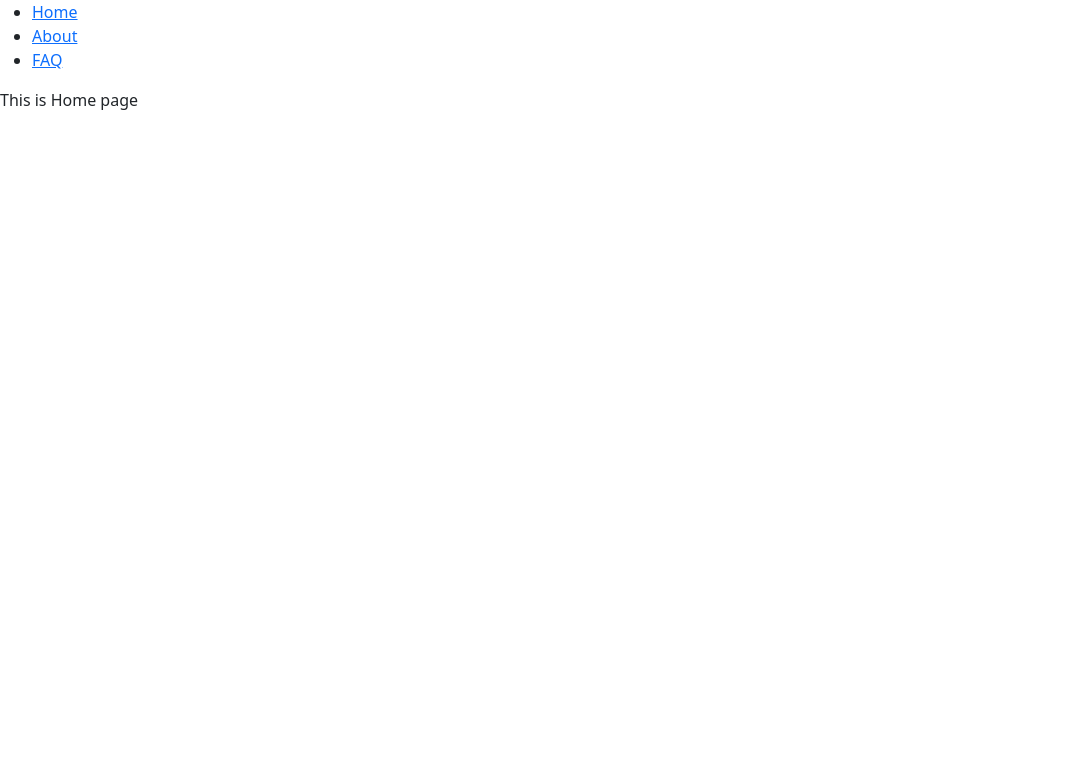
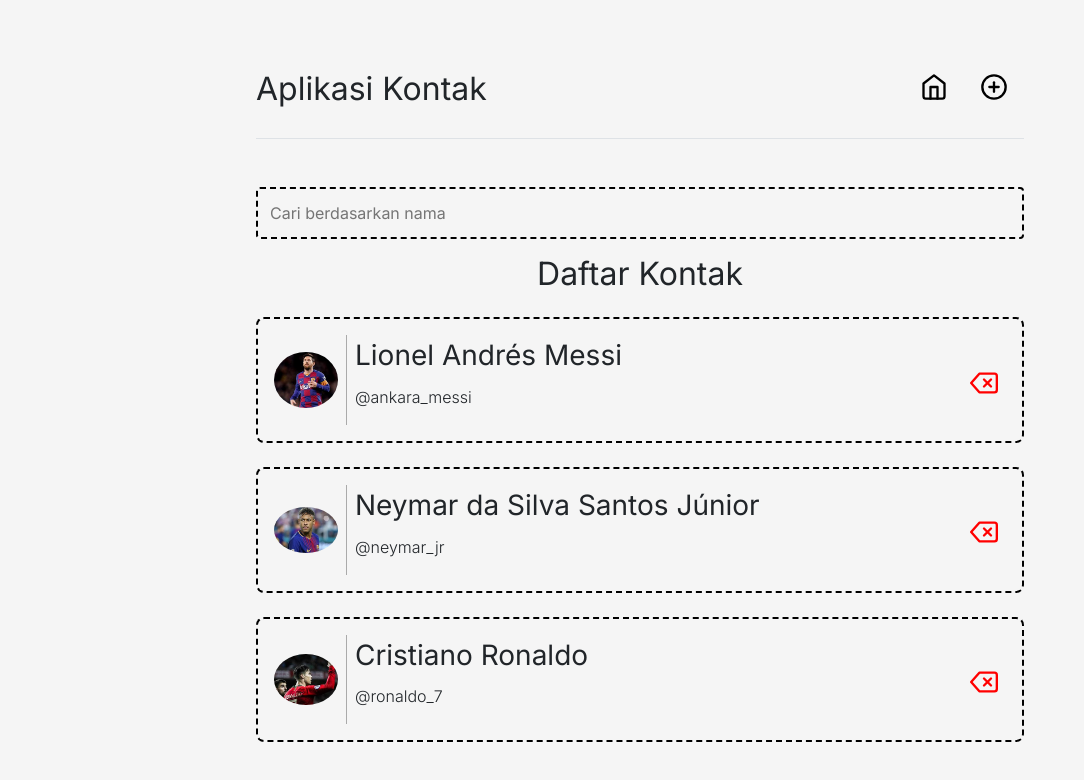
Before and after one commit to ardisyahputra12/catalog-web, a React (Create React App) app: page / in a window 1280 px wide. Shown: the top 780 px of the page, without its empty margins (0-1084 px from the left). Built offline with nearby package versions, Linux system fonts and the light colour scheme.

Commit message:
Update contact-app, add search feature and add contact page

```diff
--- a/src/apps/contact-app/ContactApp.js
+++ b/src/apps/contact-app/ContactApp.js
@@ -1,8 +1,9 @@
 import React from "react";
-import ContactList from "./components/ContactList";
-import { getData } from "./utils/data";
+import { Routes, Route } from "react-router-dom";
+import Navigation from "./components/Navigation";
+import HomePage from "./pages/HomePage";
+import AddPage from "./pages/AddPage";
 import "./styles/style.css";
-import ContactInput from "./components/ContactInput";
 
 // first version
 // function ContactApp() {
@@ -16,44 +17,21 @@ import ContactInput from "./components/ContactInput";
 //     )
 // }
 
-class ContactApp extends React.Component {
-    constructor() {
-        super();
-        this.state = { contacts: getData() };
-    }
-
-    onDeleteHandler = (id) => {
-        const contacts = this.state.contacts.filter(contact => contact.id !== id);
-        this.setState({ contacts });
-    }
-
-    onAddContactHandler = ({ name, tag }) => {
-        this.setState(prevState => {
-            return {
-                contacts: [
-                    ...prevState.contacts,
-                    {
-                        id: +new Date(),
-                        name,
-                        tag,
-                        imageUrl: '/images/default.jpg',
-                    }
-                ]
-            }
-        })
-    }
-
-    render() {
-        return (
-            <div className="contact-app">
-                <h1 className="text border-bottom pb-3 text-center">Aplikasi Kontak</h1>
-                <h2 className="text-center">Tambah Kontak</h2>
-                <ContactInput addContact={this.onAddContactHandler} />
-                <h2 className="text-center border-top pt-5 mt-2">Daftar Kontak</h2>
-                <ContactList contacts={this.state.contacts} onDelete={this.onDeleteHandler} />
-            </div>
-        )
-    }
+function ContactApp() {
+    return (
+        <div className="contact-app">
+            <header className="contact-app__header border-bottom pb-0 mb-5">
+                <h1>Aplikasi Kontak</h1>
+                <Navigation />
+            </header>
+            <main>
+                <Routes>
+                    <Route path="/" element={<HomePage />} />
+                    <Route path="/add" element={<AddPage />} />
+                </Routes>
+            </main>
+        </div>
+    )
 }
 
 export default ContactApp;
--- a/src/apps/contact-app/components/DeleteButton.js
+++ b/src/apps/contact-app/components/DeleteButton.js
@@ -1,8 +1,13 @@
 import React from "react";
 import PropTypes from 'prop-types';
+import { FiDelete } from 'react-icons/fi';
 
 function DeleteButton({ id, onDelete }) {
-    return <button className="contact-item__delete" onClick={() => { onDelete(id) }}>X</button>
+    return (
+        <button className="contact-item__delete" onClick={() => { onDelete(id) }}>
+            <FiDelete />
+        </button>
+    )
 }
 
 DeleteButton.propTypes = {
--- /dev/null
+++ b/src/apps/contact-app/components/Navigation.js
@@ -0,0 +1,20 @@
+import React from "react";
+import { Link } from "react-router-dom";
+import { FiHome, FiPlusCircle } from "react-icons/fi";
+
+function Navigation() {
+    return (
+        <nav className="navigation">
+            <ul>
+                <li>
+                    <Link to="/"><FiHome /></Link>
+                </li>
+                <li>
+                    <Link to="/add"><FiPlusCircle /></Link>
+                </li>
+            </ul>
+        </nav>
+    )
+}
+
+export default Navigation;
--- /dev/null
+++ b/src/apps/contact-app/components/SearchBar.js
@@ -0,0 +1,21 @@
+import React from "react";
+import PropTypes from "prop-types";
+
+function SearchBar({ keyword, keywordChange }) {
+    return (
+        <input
+            className="search-bar"
+            type="text"
+            placeholder="Cari berdasarkan nama"
+            value={keyword}
+            onChange={(event) => keywordChange(event.target.value)}
+        />
+    )
+}
+
+SearchBar.propTypes = {
+    keyword: PropTypes.string.isRequired,
+    keywordChange: PropTypes.func.isRequired
+}
+
+export default SearchBar;
--- /dev/null
+++ b/src/apps/contact-app/pages/AddPage.js
@@ -0,0 +1,22 @@
+import React from "react";
+import ContactInput from "../components/ContactInput";
+import { addContact } from "../utils/data";
+import { useNavigate } from "react-router-dom";
+
+function AddPage() {
+    const navigate = useNavigate();
+
+    function onAddContactHandler(contact) {
+        addContact(contact);
+        navigate("/");
+    }
+
+    return (
+        <section>
+            <h2 className="text-center mb-4">Tambah Kontak</h2>
+            <ContactInput addContact={onAddContactHandler} />
+        </section>
+    )
+}
+
+export default AddPage;
--- /dev/null
+++ b/src/apps/contact-app/pages/HomePage.js
@@ -0,0 +1,57 @@
+import React from "react";
+import { useSearchParams } from "react-router-dom";
+import ContactList from "../components/ContactList";
+import SearchBar from "../components/SearchBar";
+import { getContacts, deleteContact } from "../utils/data";
+
+function HomePageWrapper() {
+    const [searchParams, setSearchParams] = useSearchParams();
+    const keyword = searchParams.get("keyword");
+
+    function changeSearchParams(keyword) {
+        setSearchParams({ keyword });
+    }
+
+    return <HomePage defaultKeyword={keyword} keywordChange={changeSearchParams} />
+}
+
+class HomePage extends React.Component {
+    constructor(props) {
+        super(props);
+        this.state = {
+            contacts: getContacts(),
+            keyword: props.defaultKeyword || '',
+        };
+    }
+
+    onDeleteHandler = (id) => {
+        deleteContact(id);
+        this.setState({ contacts: getContacts() });
+    }
+
+    onKeywordChangeHandler = (keyword) => {
+        this.setState(() => {
+            return { keyword }
+        });
+
+        this.props.keywordChange(keyword);
+    }
+
+    render() {
+        const contacts = this.state.contacts.filter((contact) => {
+            return contact.name.toLowerCase().includes(
+                this.state.keyword.toLowerCase()
+            )
+        })
+
+        return (
+            <section>
+                <SearchBar keyword={this.state.keyword} keywordChange={this.onKeywordChangeHandler} />
+                <h2 className="text-center">Daftar Kontak</h2>
+                <ContactList contacts={contacts} onDelete={this.onDeleteHandler} />
+            </section>
+        )
+    }
+}
+
+export default HomePageWrapper;
--- a/src/apps/contact-app/styles/style.css
+++ b/src/apps/contact-app/styles/style.css
@@ -5,7 +5,7 @@
 }
 
 body {
-    font-family: 'Inter', sans-serif;
+    font-family: "Inter", sans-serif;
     background-color: whitesmoke;
 }
 
@@ -17,27 +17,41 @@ img {
     max-width: 800px;
     margin: 0 auto;
     padding: 16px;
-
 }
 
-.contact-app h1 {
+.contact-app__header {
+    display: flex;
+    align-items: center;
+    padding: 32px 0;
+}
+
+.contact-app__header h1 {
     font-weight: normal;
-    font-size: 48px;
-    margin-bottom: 32px;
+    font-size: 32px;
+    flex: 1;
+}
+
+.navigation ul li {
+    display: inline-block;
+    padding: 16px;
+}
+
+.navigation ul li a {
+    font-size: 28px;
+    color: black;
 }
 
 .contact-item {
     display: flex;
     align-items: center;
     margin: 24px 0;
-    border: 1px dashed black;
+    border: 2px dashed black;
     padding: 16px;
     border-radius: 8px;
 }
 
 .contact-item__image img {
     width: 64px;
-    height: 64px;
     border-radius: 50%;
 }
 
@@ -58,16 +72,16 @@ img {
 
 .contact-item__delete {
     padding: 8px;
-    font-size: 18px;
-    background-color: orangered;
-    color: white;
+    font-size: 28px;
+    color: red;
+    background-color: transparent;
     border: 0;
     border-radius: 4px;
     cursor: pointer;
 }
 
 .contact-input {
-    border: 1px dashed black;
+    border: 2px dashed black;
     padding: 16px;
     margin: 14px 0;
     border-radius: 8px;
@@ -79,11 +93,22 @@ img {
     width: 100%;
     padding: 8px;
     margin: 8px 0;
-    font-family: 'Inter', sans-serif;
+    font-family: "Inter", sans-serif;
 }
 
 .contact-input button {
     width: 100%;
     padding: 8px;
-    font-family: 'Inter', sans-serif;
+    font-family: "Inter", sans-serif;
 }
+
+.search-bar {
+    display: block;
+    width: 100%;
+    margin: 16px 0;
+    padding: 12px;
+    background-color: transparent;
+    font-family: "Inter", sans-serif;
+    border: 2px dashed black;
+    border-radius: 4px;
+}
--- a/src/apps/contact-app/utils/data.js
+++ b/src/apps/contact-app/utils/data.js
@@ -21,8 +21,7 @@
 //     ];
 // }
 
-const getData = () => {
-    return [
+let contacts = [
     {
         id: 1,
         name: 'Lionel Andrés Messi',
@@ -42,6 +41,24 @@ const getData = () => {
         imageUrl: '/images/ronaldo.png',
     },
 ];
+
+function getContacts() {
+    return contacts;
 }
 
-export { getData };
+function addContact(contact) {
+    contacts = [
+        ...contacts,
+        {
+            id: +new Date(),
+            imageUrl: '/images/default.jpg',
+            ...contact
+        }
+    ]
+}
+
+function deleteContact(id) {
+    contacts = contacts.filter(contact => contact.id !== id);
+}
+
+export { getContacts, addContact, deleteContact };
--- a/src/apps/spa-react-router/App.js
+++ b/src/apps/spa-react-router/App.js
@@ -1,3 +1,9 @@
+/**
+ * title: "04_SPA_React_Router"
+ * desc: "React Router. Latihan: Membuat Single-Page App dengan React Router"
+ * date: 01-02 Jan 2023
+ */
+
 import React from 'react';
 import { Link, Routes, Route } from 'react-router-dom';
 
--- a/src/index.js
+++ b/src/index.js
@@ -5,9 +5,9 @@ import { BrowserRouter } from "react-router-dom";
 // import NewsApp from "./apps/news-app/NewsApp";
 // import CounterApp from "./apps/counter-app/CounterApp";
 // import MyForm from "./apps/my-form-app/MyFormApp";
-import App from "./apps/spa-react-router/App";
+// import App from "./apps/spa-react-router/App";
 // import CatalogApp from "./apps/catalog-app/CatalogApp";
-// import ContactApp from "./apps/contact-app/ContactApp";
+import ContactApp from "./apps/contact-app/ContactApp";
 
 
 const root = ReactDOM.createRoot(document.getElementById("root"));
@@ -16,7 +16,7 @@ root.render(
     <BrowserRouter>
 
       {/* Change this element for other app */}
-      <App />
+      <ContactApp />
 
     </BrowserRouter>
   </React.StrictMode>
```
Lines whose indentation alone changed are shown as unchanged.
